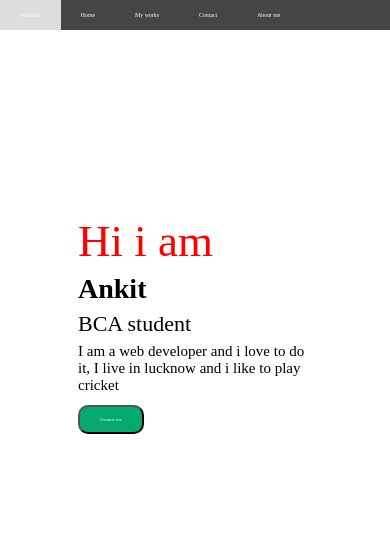
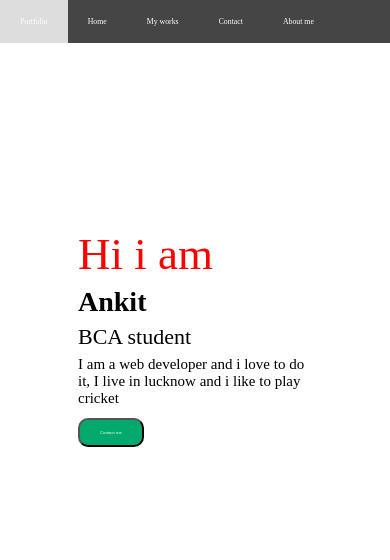
Before and after one commit to imAnkit7/Portfolio, a plain HTML site: page index.html in a window 390 px wide. Drawn offline with Linux system fonts and the light colour scheme; a web font is replaced by a local one.

Commit message:
Update style.css

```diff
--- a/style.css
+++ b/style.css
@@ -119,3 +119,9 @@
   display: none;
  }
 }
+@media screen and (max-width: 500px) {
+  .topnav a {
+   padding: 17px 20px;
+   font-size: 2vw;
+  }
+}
```
